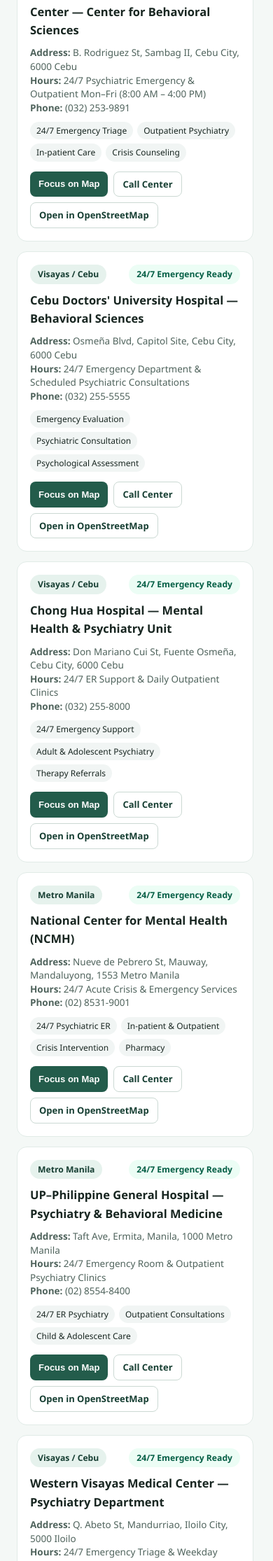
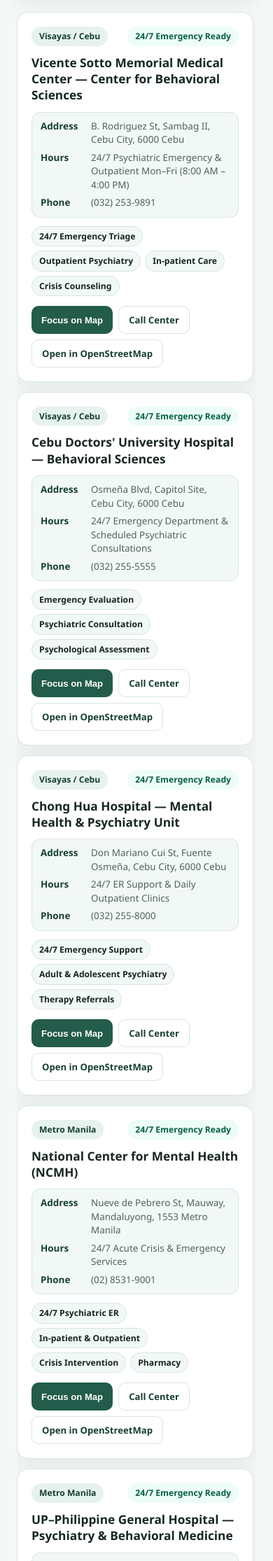
Before and after one commit to Kashkinnn/Pag-Laum, a Django app: page /home/centers/ in a window 390 px wide. Shown: the part 1428-3658 px from the top of the page at 70% size. Run offline with Django 5.2, Linux system fonts and the light colour scheme; the visitor is signed in with stand-in values (Sample User, id 1).

Commit message:
feat(ui-centers-map): modernize Psychiatric Centers map locator with privacy note and structured facility cards

```diff
--- a/apps/home/templates/home/centers_map.html
+++ b/apps/home/templates/home/centers_map.html
@@ -13,16 +13,24 @@
 {% block main_content %}
 <section class="page-banner">
     <div>
+        <div class="relational-eyebrow">In-Person Psychiatric Care</div>
         <h1>Psychiatric Centers &amp; Mental Health Facilities Map</h1>
         <p>
             Browse hospitals and psychiatric centers with behavioral health emergency units.
-            Use your location to identify the nearest center or explore centers on OpenStreetMap.
+            Use your location to identify the nearest center or explore facilities on OpenStreetMap.
         </p>
     </div>
-    <div>
+    <div class="locator-cta-box">
         <button type="button" class="pacer-btn" id="btn-find-nearest">
-            Find Nearest Center to Me
+            <svg viewBox="0 0 24 24" fill="none" stroke="currentColor" stroke-width="2" width="18" height="18" aria-hidden="true" style="margin-right: 6px;">
+                <path stroke-linecap="round" stroke-linejoin="round" d="M15 10.5a3 3 0 11-6 0 3 3 0 016 0z" />
+                <path stroke-linecap="round" stroke-linejoin="round" d="M19.5 10.5c0 7.142-7.5 11.25-7.5 11.25S4.5 17.642 4.5 10.5a7.5 7.5 0 1115 0z" />
+            </svg>
+            <span>Find Nearest Center to Me</span>
         </button>
+        <div class="location-privacy-note">
+            Your location is checked privately in your browser and never stored.
+        </div>
     </div>
 </section>
 
@@ -33,12 +41,19 @@
             type="button"
             class="filter-pill {% if forloop.first %}active{% endif %}"
             data-region="{{ region }}"
+            aria-pressed="{% if forloop.first %}true{% else %}false{% endif %}"
         >
             {{ region }}
         </button>
         {% endfor %}
     </div>
 
+    <div class="search-box-wrapper">
+        <span class="search-icon" aria-hidden="true">
+            <svg viewBox="0 0 24 24" fill="none" stroke="currentColor" stroke-width="1.9">
+                <path stroke-linecap="round" stroke-linejoin="round" d="M21 21l-5.197-5.197m0 0A7.5 7.5 0 105.196 5.196a7.5 7.5 0 0010.607 10.607z" />
+            </svg>
+        </span>
         <input
             type="search"
             id="center-search"
@@ -46,12 +61,13 @@
             placeholder="Search hospital, city, or service..."
             aria-label="Search psychiatric centers"
         >
+    </div>
 </section>
 
 <section class="centers-layout">
     <div class="map-panel">
         <div id="centers-map" aria-label="OpenStreetMap of Psychiatric Centers"></div>
-        <div class="map-status-bar" id="map-status">
+        <div class="map-status-bar" id="map-status" aria-live="polite">
             Showing {{ centers|length }} psychiatric centers across the Philippines. Click "Find Nearest Center to Me" to locate the closest facility.
         </div>
     </div>
@@ -77,11 +93,20 @@
                 <h2>{{ center.name }}</h2>
             </div>
 
-            <p class="center-meta-line">
-                <strong>Address:</strong> {{ center.address }}<br>
-                <strong>Hours:</strong> {{ center.hours }}<br>
-                <strong>Phone:</strong> {{ center.phone }}
-            </p>
+            <dl class="center-detail-list">
+                <div class="center-detail-row">
+                    <dt>Address</dt>
+                    <dd>{{ center.address }}</dd>
+                </div>
+                <div class="center-detail-row">
+                    <dt>Hours</dt>
+                    <dd>{{ center.hours }}</dd>
+                </div>
+                <div class="center-detail-row">
+                    <dt>Phone</dt>
+                    <dd>{{ center.phone }}</dd>
+                </div>
+            </dl>
 
             <div class="service-tags">
                 {% for service in center.services %}
@@ -262,8 +287,12 @@
 
         regionButtons.forEach(function (btn) {
             btn.addEventListener("click", function () {
-                regionButtons.forEach(function (b) { b.classList.remove("active"); });
+                regionButtons.forEach(function (b) {
+                    b.classList.remove("active");
+                    b.setAttribute("aria-pressed", "false");
+                });
                 btn.classList.add("active");
+                btn.setAttribute("aria-pressed", "true");
                 activeRegion = btn.getAttribute("data-region");
                 applyFilters();
             });
--- a/static/css/home.css
+++ b/static/css/home.css
@@ -1265,80 +1265,133 @@ html[data-contrast="high"] .app-header {
 }
 
 /* Psychiatric Centers Map */
+.locator-cta-box {
+    display: flex;
+    flex-direction: column;
+    align-items: flex-end;
+    gap: 7px;
+}
+
+.location-privacy-note {
+    font-size: 0.78rem;
+    color: var(--text-muted);
+    background: var(--primary-soft);
+    border: 1px solid var(--border-subtle);
+    padding: 5px 10px;
+    border-radius: 999px;
+}
+
 .centers-layout {
     display: grid;
-    grid-template-columns: 1.15fr 0.85fr;
+    grid-template-columns: 1.12fr 0.88fr;
     gap: 20px;
     align-items: start;
 }
 
 .map-panel {
-    background: #ffffff;
-    border: 1px solid #e1ebe7;
-    border-radius: 14px;
+    background: var(--surface);
+    border: 1.5px solid var(--border-subtle);
+    border-radius: 16px;
     overflow: hidden;
-    box-shadow: 0 6px 18px rgba(31, 69, 58, 0.05);
+    box-shadow: var(--shadow-soft);
 }
 
 #centers-map {
     width: 100%;
-    height: 540px;
+    height: 550px;
     background: #e9f1ee;
 }
 
 .map-status-bar {
-    padding: 12px 16px;
-    background: #f8fbfa;
-    border-top: 1px solid #e1ebe7;
-    font-size: 13.5px;
-    color: var(--text-muted);
+    padding: 13px 16px;
+    background: var(--primary-soft);
+    border-top: 1px solid var(--border-subtle);
+    font-size: 0.85rem;
+    color: var(--text-muted);
+    font-weight: 500;
 }
 
 .centers-list {
     display: flex;
     flex-direction: column;
     gap: 14px;
-    max-height: 590px;
+    max-height: 605px;
     overflow-y: auto;
     padding-right: 4px;
 }
 
 .center-card {
-    background: #ffffff;
-    border: 1.5px solid #e1ebe7;
-    border-radius: 14px;
-    padding: 18px;
-    display: flex;
-    flex-direction: column;
-    gap: 10px;
+    background: var(--surface);
+    border: 1.5px solid var(--border-subtle);
+    border-radius: 16px;
+    padding: 20px;
+    display: flex;
+    flex-direction: column;
+    gap: 12px;
+    box-shadow: var(--shadow-soft);
+    transition: border-color 0.15s ease;
+}
+
+.center-card:hover {
+    border-color: var(--primary);
 }
 
 .center-card.is-nearest {
     border-color: var(--primary);
-    background: #f4faf7;
+    background: var(--primary-light);
 }
 
 .nearest-badge {
     display: inline-block;
-    padding: 3px 10px;
+    padding: 4px 11px;
     border-radius: 999px;
     background: var(--primary);
     color: #ffffff;
-    font-size: 12px;
+    font-size: 0.76rem;
     font-weight: 700;
 }
 
 .center-card h2 {
     margin: 0;
-    font-size: 16.5px;
+    font-size: 1.08rem;
     color: var(--text-main);
+    line-height: 1.35;
+}
+
+.center-detail-list {
+    margin: 0;
+    padding: 10px 12px;
+    border-radius: 12px;
+    background: var(--primary-soft);
+    border: 1px solid var(--border-subtle);
+    display: flex;
+    flex-direction: column;
+    gap: 6px;
+}
+
+.center-detail-row {
+    display: grid;
+    grid-template-columns: 64px 1fr;
+    gap: 8px;
+    font-size: 0.84rem;
+    line-height: 1.45;
+}
+
+.center-detail-row dt {
+    font-weight: 700;
+    color: var(--primary-dark);
+}
+
+.center-detail-row dd {
+    margin: 0;
+    color: var(--text-muted);
 }
 
 .center-meta-line {
     margin: 0;
-    font-size: 13.5px;
-    color: var(--text-muted);
-    line-height: 1.45;
+    font-size: 0.84rem;
+    color: var(--text-muted);
+    line-height: 1.5;
 }
 
 .service-tags {
@@ -1348,39 +1401,54 @@ html[data-contrast="high"] .app-header {
 }
 
 .service-tag {
-    padding: 3px 9px;
+    padding: 4px 10px;
     border-radius: 999px;
-    background: #f1f5f4;
+    background: var(--primary-soft);
+    border: 1px solid var(--border-subtle);
     color: var(--text-main);
-    font-size: 12px;
-    font-weight: 500;
+    font-size: 0.76rem;
+    font-weight: 600;
 }
 
 .center-actions {
     display: flex;
     flex-wrap: wrap;
     gap: 8px;
-    margin-top: 4px;
+    margin-top: 2px;
 }
 
 .center-action-btn {
     width: auto;
+    min-height: 40px;
     margin-top: 0;
-    padding: 7px 12px;
-    border-radius: 8px;
+    padding: 8px 14px;
+    border-radius: 10px;
     background: var(--primary);
     color: #ffffff;
     border: none;
-    font-size: 13px;
-    font-weight: 600;
+    font-size: 0.82rem;
+    font-weight: 700;
     text-decoration: none;
+    display: inline-flex;
+    align-items: center;
+    justify-content: center;
     cursor: pointer;
+    transition: background-color 0.15s ease, border-color 0.15s ease;
+}
+
+.center-action-btn:hover {
+    background: var(--primary-dark);
 }
 
 .center-action-btn.outline {
-    background: #ffffff;
-    color: var(--primary-dark);
-    border: 1px solid #cbd9d3;
+    background: var(--surface);
+    color: var(--primary-dark);
+    border: 1.5px solid var(--border-subtle);
+}
+
+.center-action-btn.outline:hover {
+    background: var(--primary-light);
+    border-color: var(--primary);
 }
 
 /* Relational JOIN & SUBQUERY Screens */
@@ -1609,4 +1677,8 @@ html[data-contrast="high"] .app-header {
     .hero-actions {
         width: 100%;
     }
-}
+
+    .locator-cta-box {
+        align-items: flex-start;
+    }
+}
```
Lines whose indentation alone changed are shown as unchanged.
